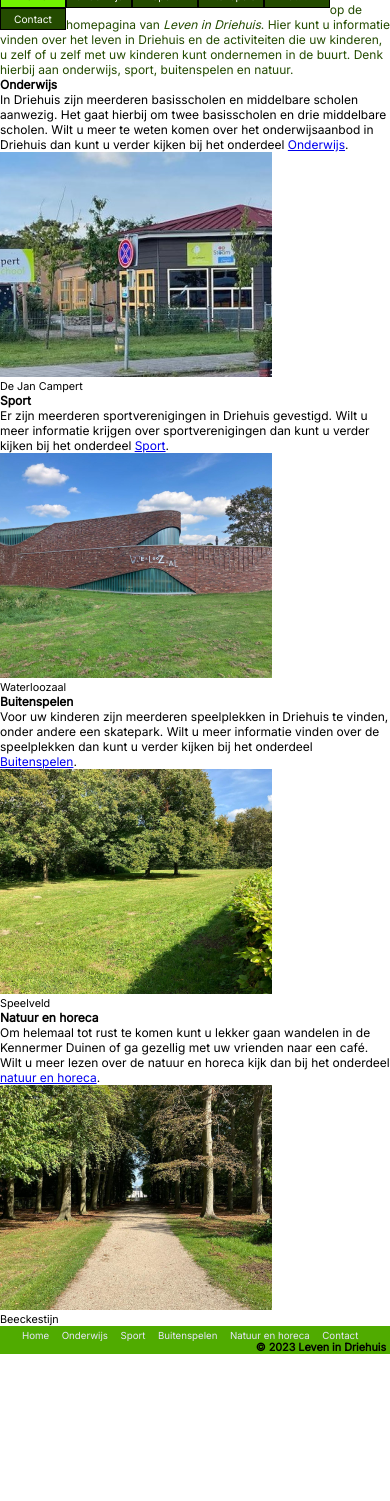
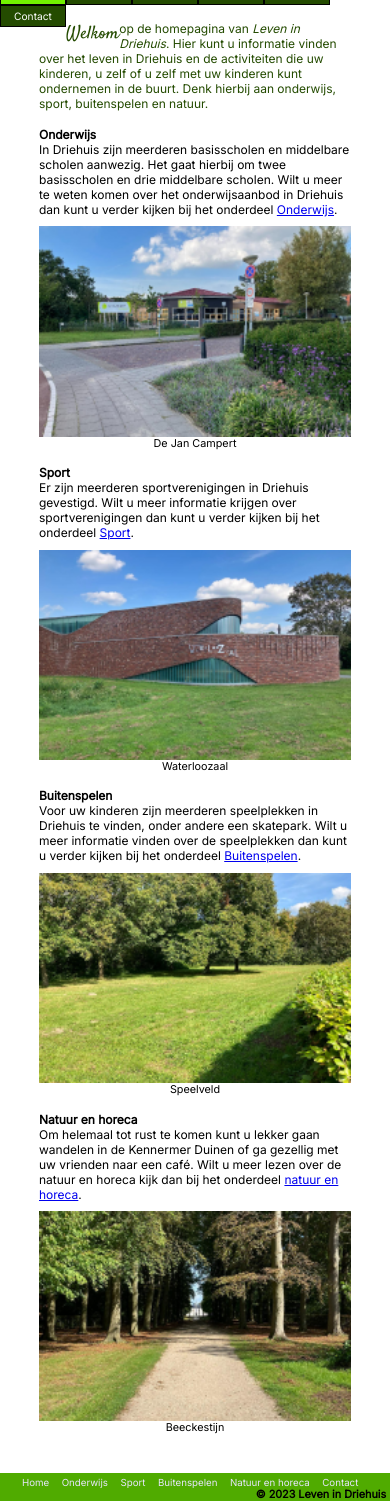
Before and after one commit to 721150/721150.github.io, a plain HTML site: page index.html in a window 390 px wide. Shown: the part 200-1701 px from the top of the page. Before the commit the page ends 1554 px from the top, so only its background shows below. Drawn offline with Linux system fonts and the light colour scheme.

Commit message:
v53
Mobiele variant (deels) gemaakt. Verschillende varianten foto's mobiel en desktop toegevoegd bij homepagina.

```diff
--- a/css/style.css
+++ b/css/style.css
@@ -10,6 +10,12 @@
     border-color: transparent;
     border-style: none;
     border-width: 0px;
+}
+
+/* Verberg afbeeldingen voor mobiel */
+.mobiel
+{
+    display: none;
 }
 
 /* De juiste lettertypes en grotte van teksten toewijzen */
@@ -1234,7 +1240,7 @@ footer > section
 
     #welkom_website > h1
     {
-        font-size: 1em;
+        font-size: 1.5em;
     }
 
     #hoofdmenu > ul > li > a
@@ -1255,11 +1261,6 @@ footer > section
     margin-top: 5%;
     }
 
-    #formulier
-    {
-        margin: 10%;
-    }
-
     #man1, #man2, #vrouw1, #vrouw2
     {
         padding-top: 0%;
@@ -1269,6 +1270,42 @@ footer > section
     {
         height: 60%;
         padding-bottom: 20%;
+    }
+    main
+    {
+        margin: 10%;
+    }
+    #welkom_website > h1
+    {
+        float: left;
+    }
+    h2
+    {
+        margin-top: 5%;
+    }
+    img
+    {
+        width: 100%;
+    }
+    figcaption
+    {
+        text-align: center;
+    }
+    figure
+    {
+        margin-top: 3%;
+    }
+    #tekst_onderwijs_zonder_kleur2 > ul, #tekst_onderwijs_met_kleur > ol
+    {
+        margin-left: 5%;
+    }
+    img
+    {
+        display: none;
+    }
+    .mobiel, #logo
+    {
+        display: block;
     }
 }
 
--- a/index.html
+++ b/index.html
@@ -53,6 +53,7 @@
                     <figure class="foto_home1">
                         <a href="./paginaOnderwijs">
                             <img class="foto_home1_img" src="./img/Onderwijs.png" title="Onderwijs" alt="Een afbeelding van De Jan Campert in Driehuis">
+                            <img class="mobiel" src="./img/Onderwijs_Mobiel.png" title="Onderwijs" alt="Een afbeelding van De Jan Campert in Driehuis">
                         </a>
                         <figcaption class="bijschrift1">De Jan Campert</figcaption>
                     </figure></article>
@@ -62,6 +63,7 @@
                     <figure class="foto_home2">
                         <a href="./paginaSport">
                             <img class="foto_home2_img" src="./img/Sport.png" title="Sport" alt="Een afbeelding van de Waterloozaal in Driehuis">
+                            <img class="mobiel" src="./img/Sport_Mobiel.png" title="Sport" alt="Een afbeelding van de Waterloozaal in Driehuis">
                         </a>
                         <figcaption class="bijschrift2">Waterloozaal</figcaption>
                     </figure>
@@ -72,6 +74,7 @@
                     <figure class="foto_home1">
                         <a href="./paginaSpeelplekken">
                             <img class="foto_home1_img" src="./img/Buitenspelen.png" title="Buitenspelen" alt="Een afbeelding van het speelveld in Driehuis">
+                            <img class="mobiel" src="./img/Buitenspelen_Mobiel.png" title="Buitenspelen" alt="Een afbeelding van het speelveld in Driehuis">
                         </a>
                         <figcaption class="bijschrift1">Speelveld</figcaption>
                     </figure>
@@ -82,6 +85,7 @@
                     <figure class="foto_home2">
                         <a href="./paginaNatuur">
                             <img class="foto_home2_img" src="./img/Natuur.png" title="Natuur" alt="Een afbeelding van Beeckestijn in Driehuis">
+                            <img class="mobiel" src="./img/Natuur_Mobiel.png" title="Natuur" alt="Een afbeelding van Beeckestijn in Driehuis">
                         </a>
                         <figcaption class="bijschrift2">Beeckestijn</figcaption>
                     </figure>
```
